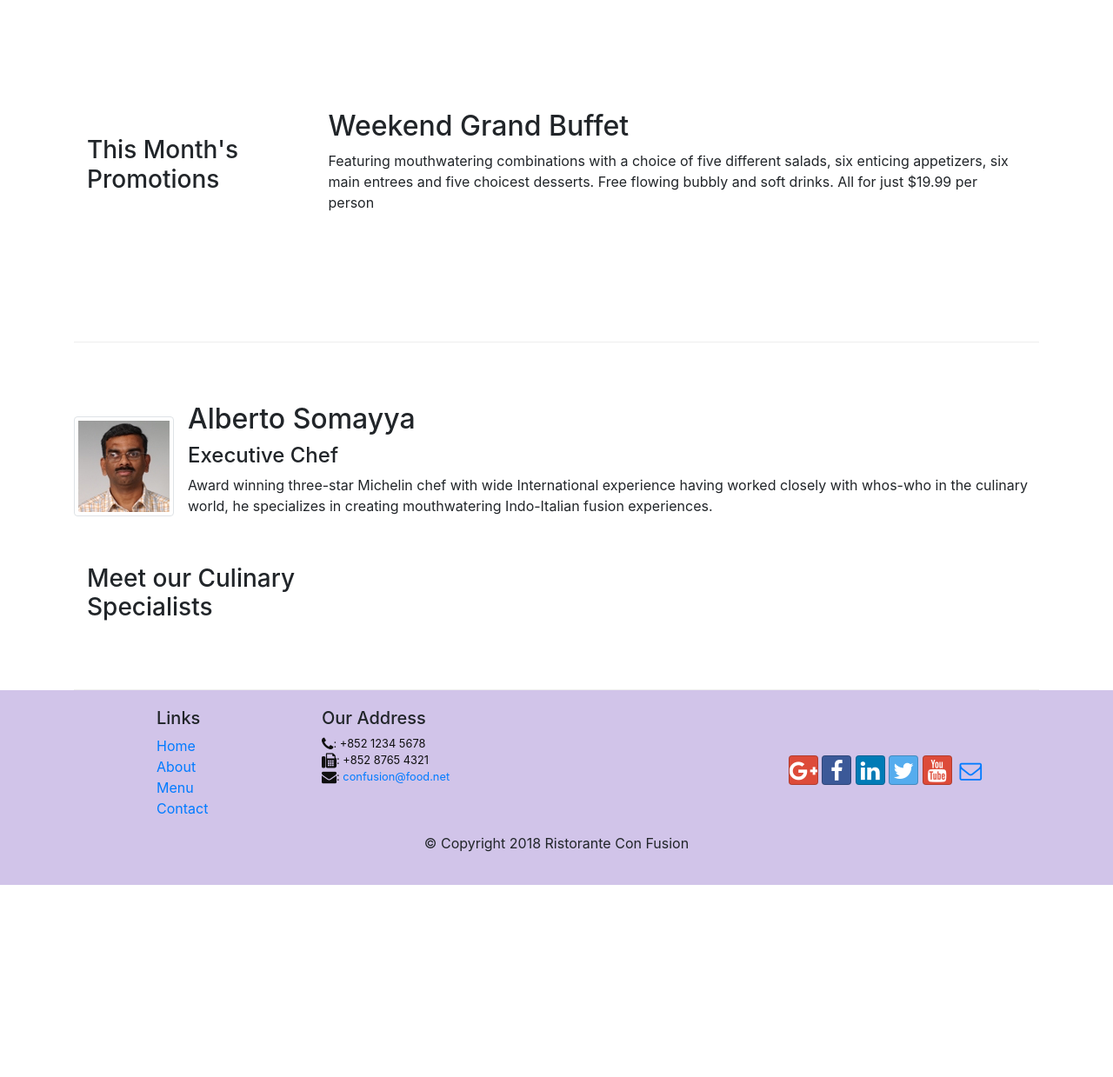
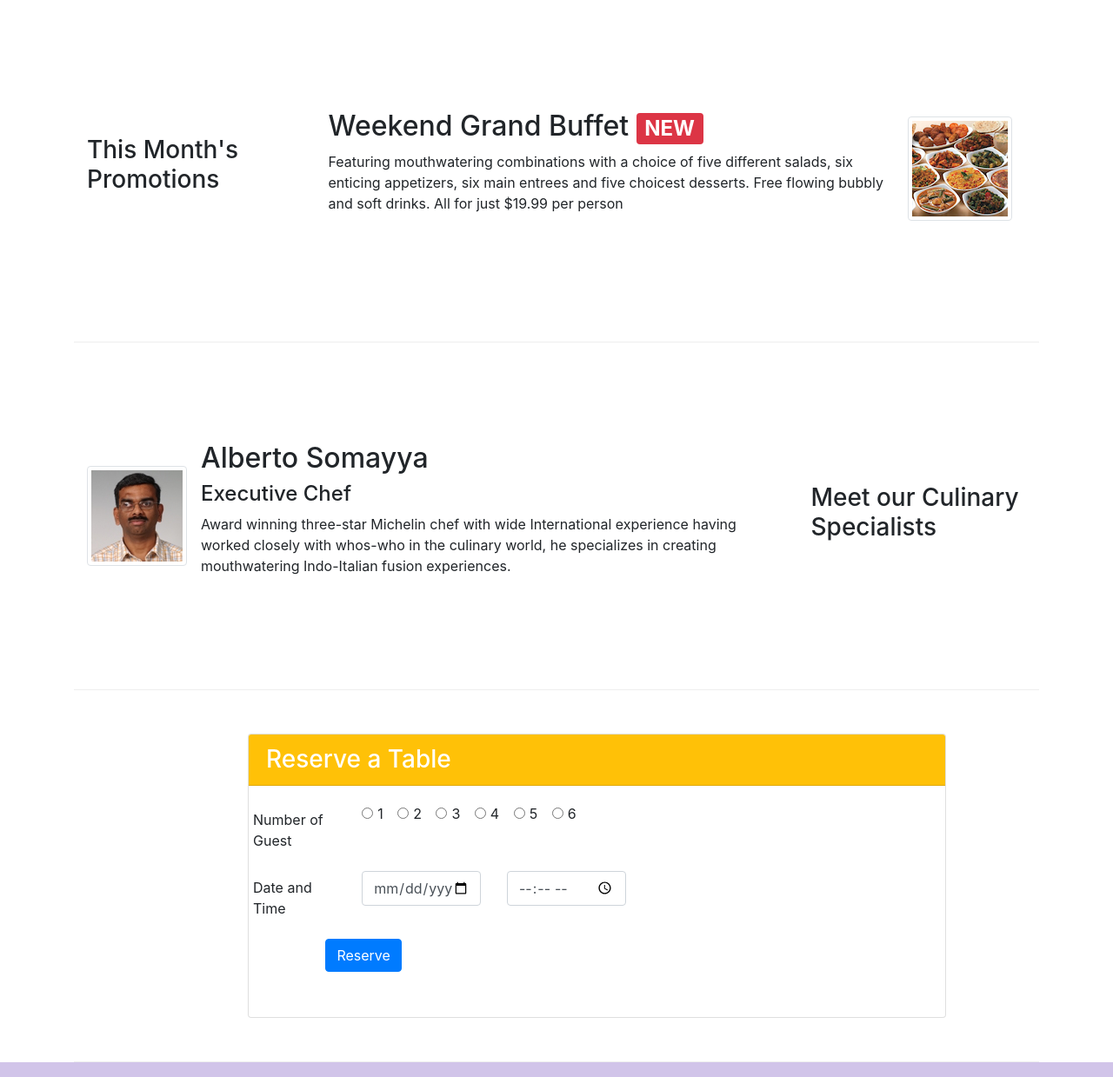
Before and after one commit to Aldanu/Bootstrap4-test, a website: page index.html in a window 1280 px wide. Shown: the part 740-1979 px from the top of the page at 87% size. Before the commit the page ends 1758 px from the top, so only its background shows below. Drawn offline with nearby package versions, Linux system fonts and the light colour scheme.

Commit message:
reservation form

```diff
--- a/index.html
+++ b/index.html
@@ -40,8 +40,13 @@
                     <h1>Ristorante con Fusion</h1>
                     <p>We take inspiration from the World's best cuisines, and create a unique fusion experience. Our lipsmacking creations will tickle your culinary senses!</p>
                 </div>
-                <div class="col-12 col-sm align-self-center">
+                <div class="col-12 col-sm-3 align-self-center">
                     <img src="img/logo.png" class="img-fluid">
+                </div>
+                <div class="col-12 col-sm-3 align-self-center">
+                    <a href="#reserve"  role="button" class="text-dark btn-sm btn-warning btn-block text-center font-weight-bold">
+                        Reserve Table
+                    </a>
                 </div>
             </div>
         </div>
@@ -52,11 +57,12 @@
             <div class="col-12 col-sm-4 order-sm-last col-md-3">
                 <h3>Our Lipsmacking Culinary Creations</h3>
             </div>
+            <div class="col col-sm order-sm-first col-md">
                 <div class="media">
                     <img class="d-flex mr-3 img-thumbnail align-self-center"
                             src="img/uthappizza.png" alt="Uthappizza">
                     <div class="media-body">
-                    <h2 class="mt-0">Uthappizza</h2>
+                        <h2 class="mt-0">Uthappizza <span class="badge badge-danger">HOT</span><span class="badge badge-pill badge-secondary">$4.99</span></h2>
                         <p class="d-none d-sm-block">A unique combination of Indian Uthappam (pancake) and
                             Italian pizza, topped with Cerignola olives, ripe vine
                             cherry tomatoes, Vidalia onion, Guntur chillies and
@@ -64,15 +70,24 @@
                     </div>
                 </div>
             </div>
+        </div>
 
 
         <div class = "row row-content align-items-center">
-            <div class="col-12 col-sm-4 col-md-3">
+            <div class="col-12 col-sm-4 col-md-3 order-sm-first">
                 <h3>This Month's Promotions</h3>
             </div>
-            <div class="col col-sm col-md">
-                <h2>Weekend Grand Buffet</h2>
-                <p>Featuring mouthwatering combinations with a choice of five different salads, six enticing appetizers, six main entrees and five choicest desserts. Free flowing bubbly and soft drinks. All for just $19.99 per person </p>
+            <div class="col col-sm col-md order-sm-last">
+                <div class="media">
+                    <img class="d-flex mr-3 img-thumbnail align-self-center order-sm-last"
+                            src="img/buffet.png" alt="Uthappizza">
+                    <div class="media-body">
+                        <h2>Weekend Grand Buffet <span class="badge badge-danger">NEW</span></h2>
+                        <p class="d-none d-sm-block">Featuring mouthwatering combinations with a choice of five
+                            different salads, six enticing appetizers, six main entrees and five choicest desserts.
+                            Free flowing bubbly and soft drinks. All for just $19.99 per person </p>
+                    </div>
+                </div>
             </div>
         </div>
 
@@ -80,6 +95,7 @@
             <div class="col-12 col-sm-4 order-sm-last col-md-3">
                 <h3>Meet our Culinary Specialists</h3>
             </div>
+            <div class="col-12 col-sm col-md order-sm-first">
                 <div class="media">
                     <img class="d-flex mr-3 img-thumbnail align-self-center"
                             src="img/alberto.png" alt="Alberto Somayya">
@@ -91,6 +107,64 @@
                             whos-who in the culinary world, he specializes in
                             creating mouthwatering Indo-Italian fusion experiences.
                             </p>
+                    </div>
+                </div>
+            </div>
+        </div>
+
+        <div id="reserve" class="row row-content">
+            <div class="col-12 col-md-9 offset-md-2">
+                <div class="card">
+                    <h3 class="card-header bg-warning text-white">Reserve a Table</h3>
+                    <div class="card-body">
+                        <dl class="row">
+                            <form>
+                                <div class="form-group row">
+                                    <label for="firstname" class="col-md-3 col-form-label align-self-center">Number of Guest</label>
+                                    <div class="col-md-9">
+                                        <div class="form-check form-check-inline">
+                                            <input class="form-check-input" type="radio" name="inlineRadioOptions" id="inlineRadio1" value="option1">
+                                            <label class="form-check-label" for="inlineRadio1">1</label>
+                                        </div>
+                                        <div class="form-check form-check-inline">
+                                            <input class="form-check-input" type="radio" name="inlineRadioOptions" id="inlineRadio2" value="option2">
+                                            <label class="form-check-label" for="inlineRadio2">2</label>
+                                        </div>
+                                        <div class="form-check form-check-inline">
+                                            <input class="form-check-input" type="radio" name="inlineRadioOptions" id="inlineRadio3" value="option3">
+                                            <label class="form-check-label" for="inlineRadio3">3</label>
+                                        </div>
+                                        <div class="form-check form-check-inline">
+                                            <input class="form-check-input" type="radio" name="inlineRadioOptions" id="inlineRadio4" value="option4">
+                                            <label class="form-check-label" for="inlineRadio4">4</label>
+                                        </div>
+                                        <div class="form-check form-check-inline">
+                                            <input class="form-check-input" type="radio" name="inlineRadioOptions" id="inlineRadio5" value="option5">
+                                            <label class="form-check-label" for="inlineRadio5">5</label>
+                                        </div>
+                                        <div class="form-check form-check-inline">
+                                            <input class="form-check-input" type="radio" name="inlineRadioOptions" id="inlineRadio6" value="option6">
+                                            <label class="form-check-label" for="inlineRadio6">6</label>
+                                        </div>
+                                    </div>
+                                </div>
+                                <div class="form-group row">
+                                    <label for="firstname" class="col-md-3 col-form-label align-self-center">Date and Time</label>
+                                    <div class="col-md-4">
+                                            <input type="date" class="form-control" id="date" name="date" placeholder="Date">
+                                    </div>
+                                    <div class="col-md-4">
+                                            <input type="time" class="form-control" id="tine" name="time" placeholder="Time">
+                                    </div>
+                                </div>
+                                <div class="form-group row">
+                                    <div class="offset-md-2 col-md-10">
+                                        <button type="submit" class="btn btn-primary">Reserve</button>
+                                    </div>
+                                </div>
+                            </form>
+                        </dl>
+                    </div>
                 </div>
             </div>
         </div>
```
Lines whose indentation alone changed are shown as unchanged.
